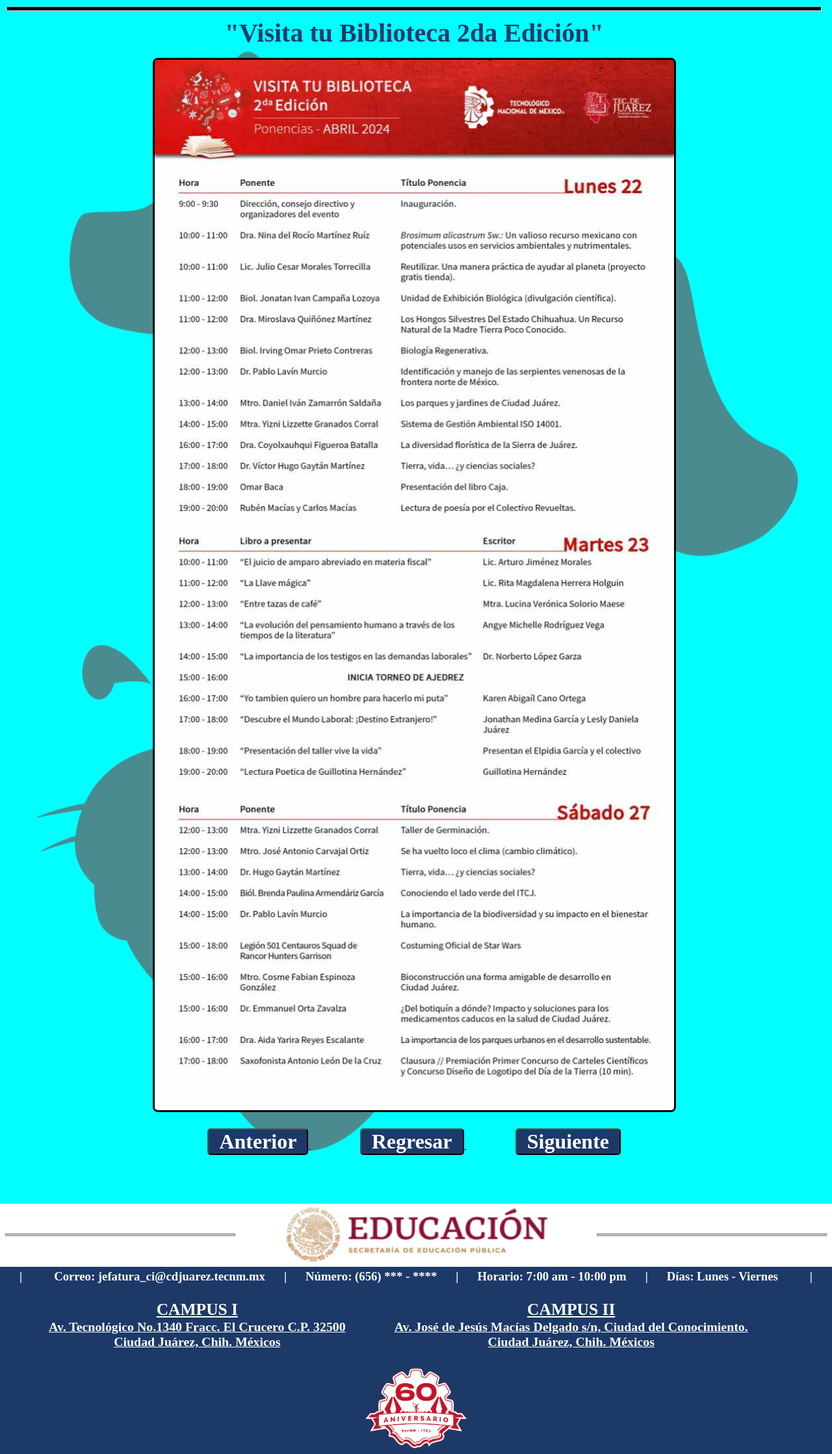
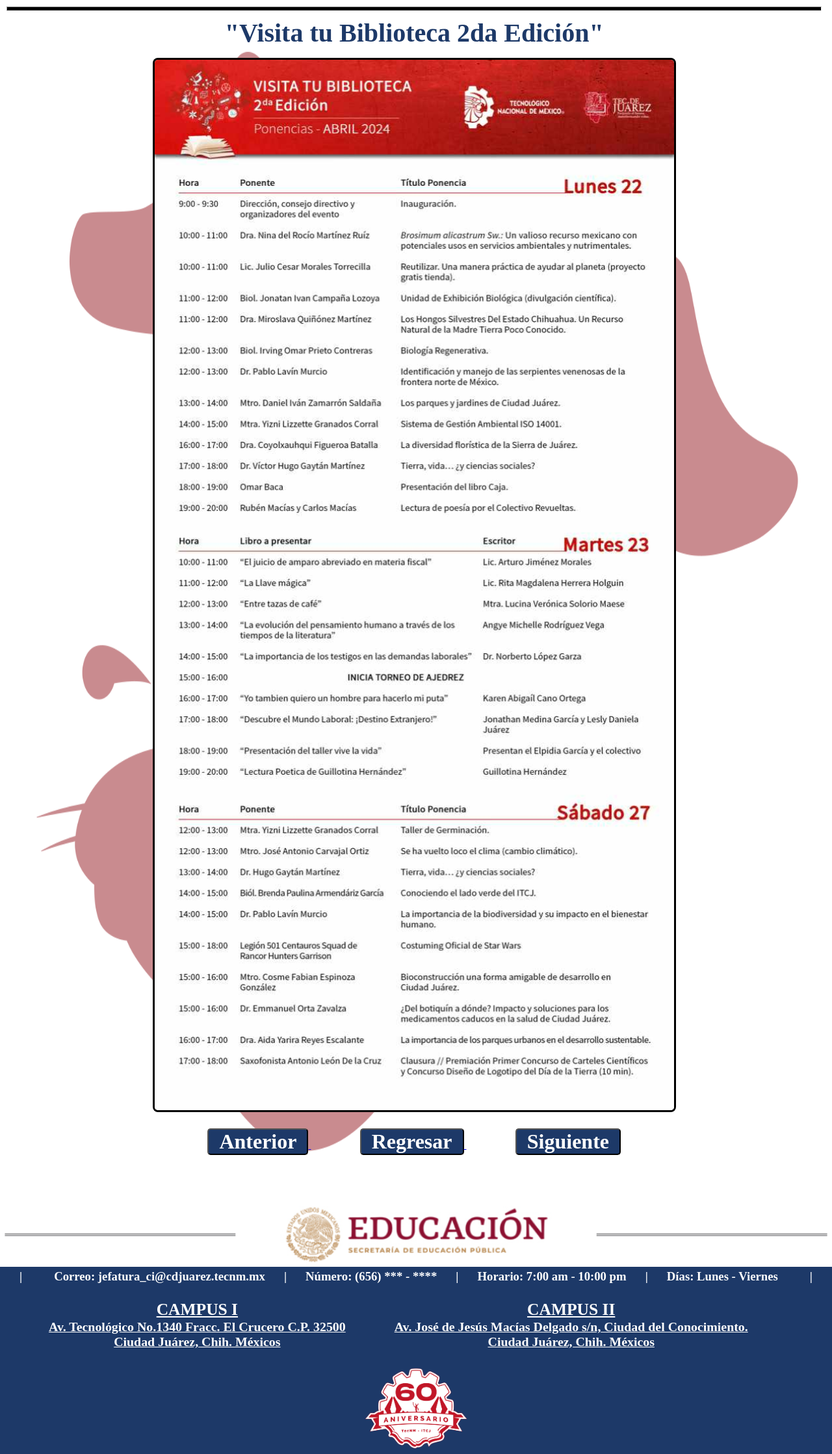
Before and after one commit to 19110280/Biblioteca-Virtual---ITCJ, a PHP site: page /5.html in a window 1280 px wide. Shown: the part 140-2377 px from the top of the page at 65% size. Run offline with PHP 8.4, Linux system fonts and the light colour scheme.

Commit message:
Add files via upload

```diff
--- a/css/styleImg5.css
+++ b/css/styleImg5.css
@@ -102,8 +102,8 @@
 
 /* Main */
 main {
-    background: cyan;
-    height: 225vh;
+    background: white;
+    height: 227.5vh;
     padding: 15px;
     display: flex;
 }
```
